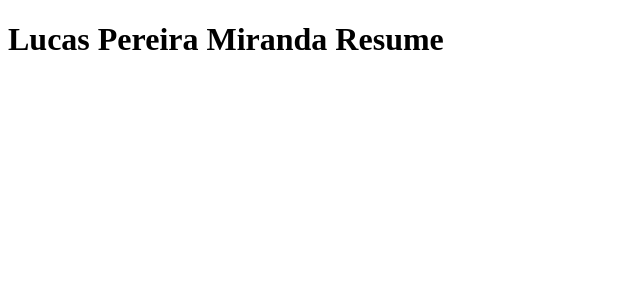
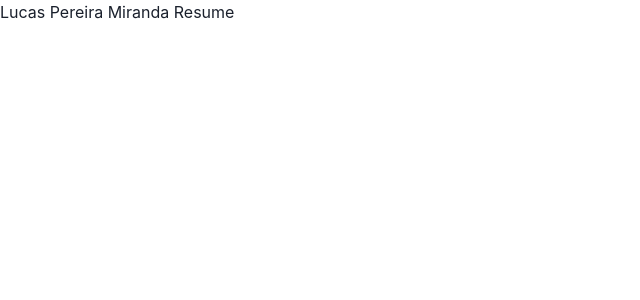
Before and after one commit to LucasPereiraMiranda/lucas-personal-portfolio, a Next.js app: page / in a window 1280 px wide. Shown: the top 300 px of the page, without its empty margins (0-640 px from the left). Built offline with nearby package versions, Linux system fonts and the light colour scheme.

Commit message:
feat: use chakra provider with theme prop

```diff
--- a/src/pages/_app.tsx
+++ b/src/pages/_app.tsx
@@ -1,5 +1,10 @@
+import { ChakraProvider, theme } from '@chakra-ui/react'
 import type { AppProps } from 'next/app'
 
 export default function App({ Component, pageProps }: AppProps) {
-  return <Component {...pageProps} />
+  return(
+    <ChakraProvider theme={theme}>
+      <Component {...pageProps} />
+    </ChakraProvider>
+  )
 }
```
